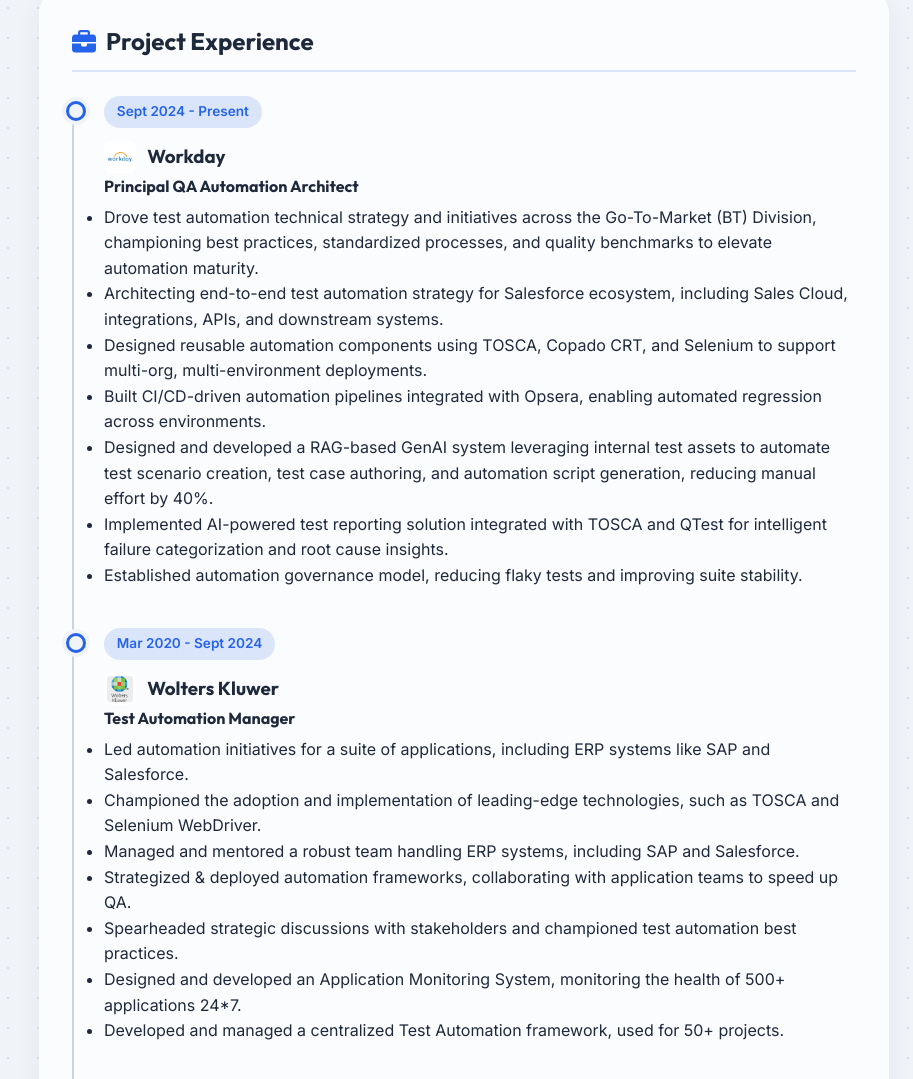
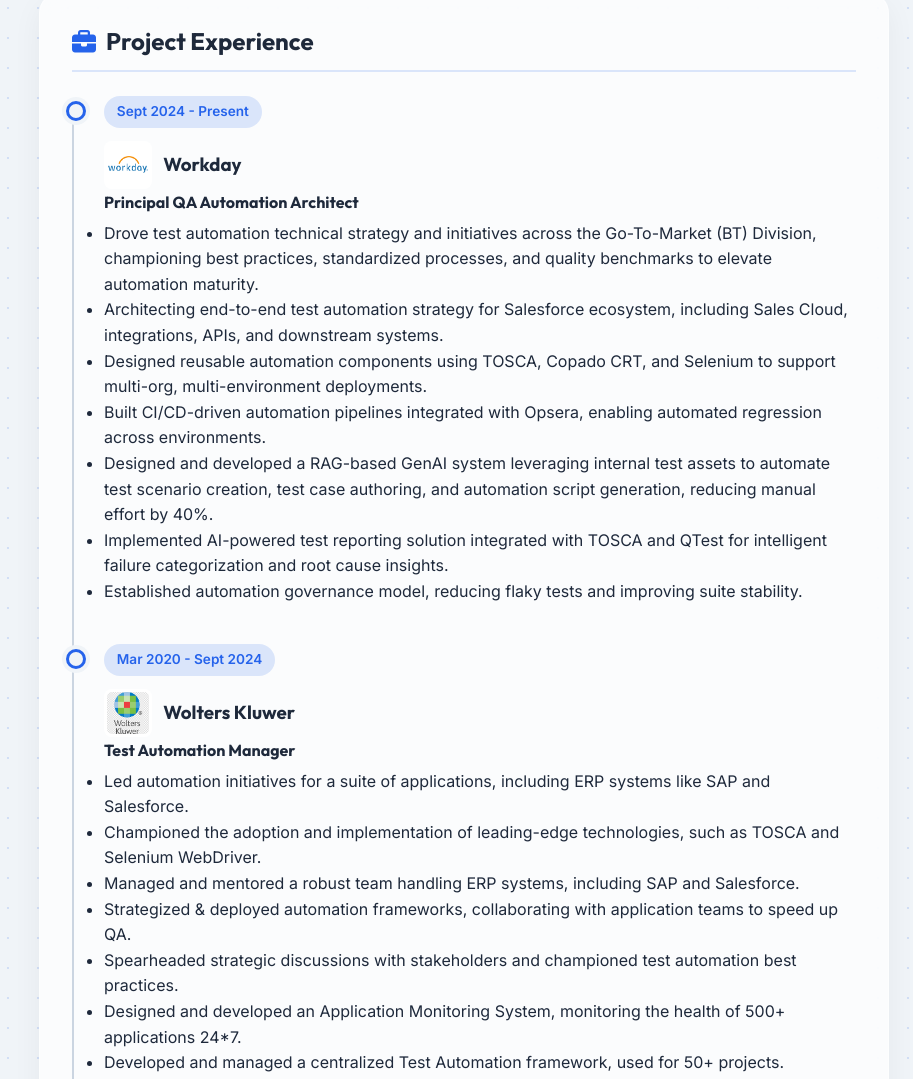
Before and after one commit to prakashnarkhede/prakashnarkhede.github.io, a plain HTML site: page index.html in a window 1280 px wide. Shown: the part 2197-3276 px from the top of the page, without its empty margins (367-1280 px from the left). Drawn offline with Linux system fonts and the light colour scheme.

Commit message:
Update styles.css

```diff
--- a/styles.css
+++ b/styles.css
@@ -630,9 +630,9 @@
 }
 
 .company-logo {
-    width: 32px;
-    height: 32px;
-    border-radius: 6px;
+    width: 48px;
+    height: 48px;
+    border-radius: 8px;
     object-fit: contain;
     background: #fff;
     padding: 2px;
```
